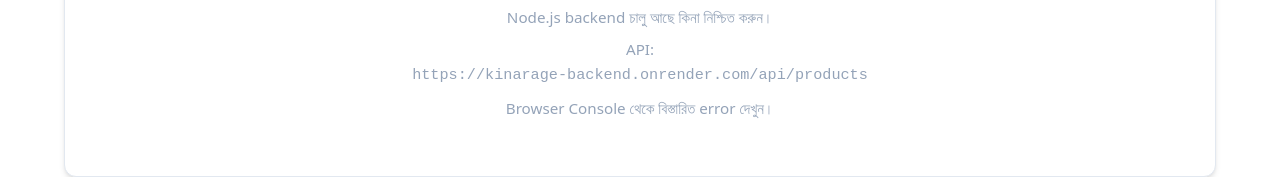
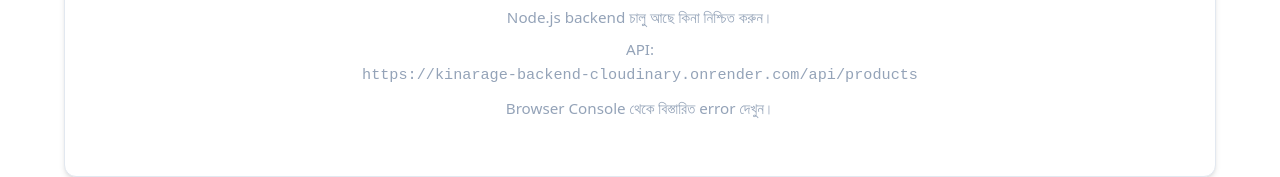
Before and after one commit to mdaminulislamsujon/kinarage, a plain HTML site: page compare.html in a window 1280 px wide. Shown: the part 658-835 px from the top of the page. Drawn offline with Linux system fonts and the light colour scheme; no server answers.

Commit message:
Update compare.html

```diff
--- a/compare.html
+++ b/compare.html
@@ -521,7 +521,7 @@
     // ==========================================
 
     const API_URL =
-        "https://kinarage-backend.onrender.com/api";
+        "https://kinarage-backend-cloudinary.onrender.com/api";
 
     // ==========================================
     // ELEMENTS
```
